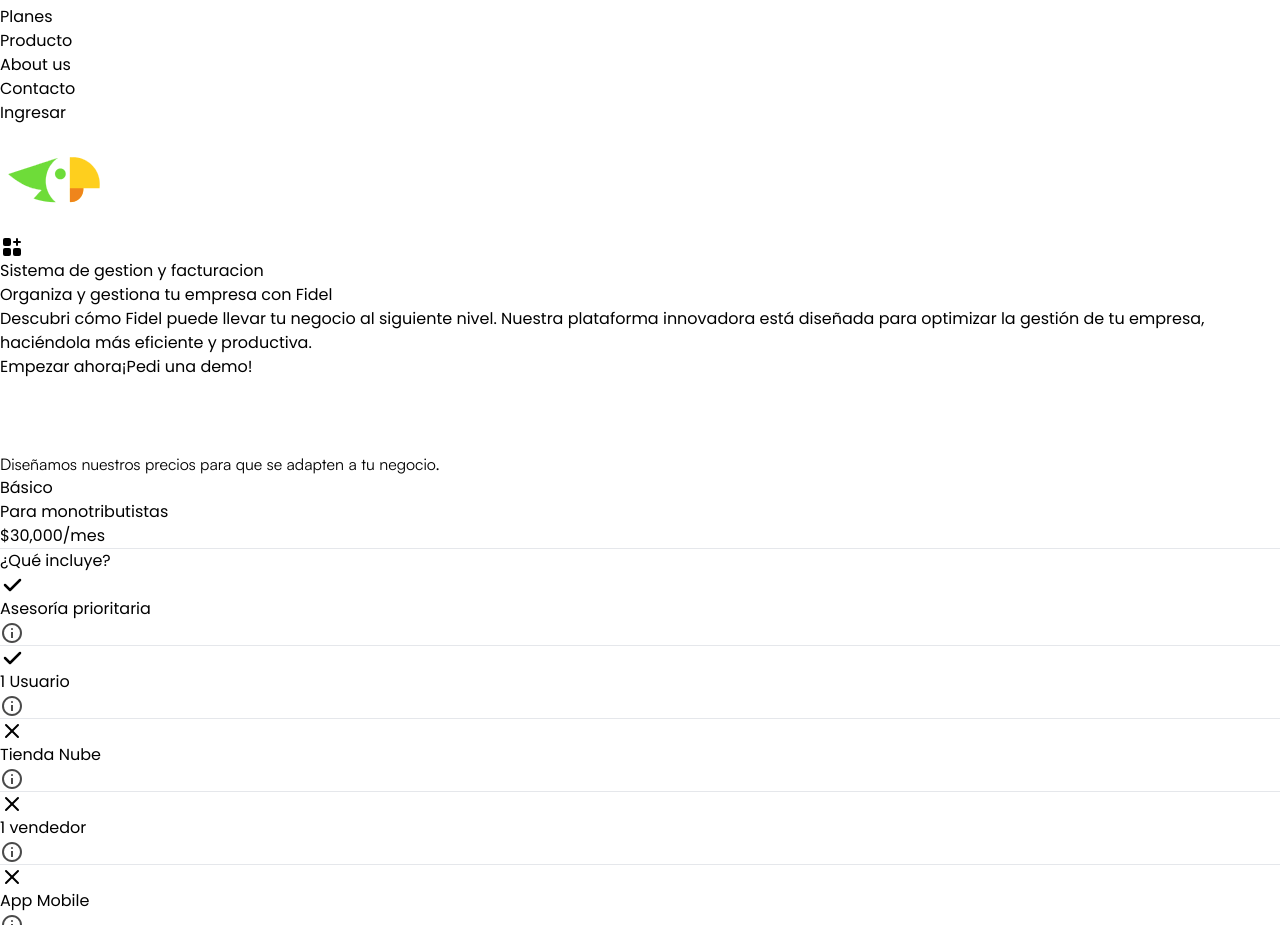
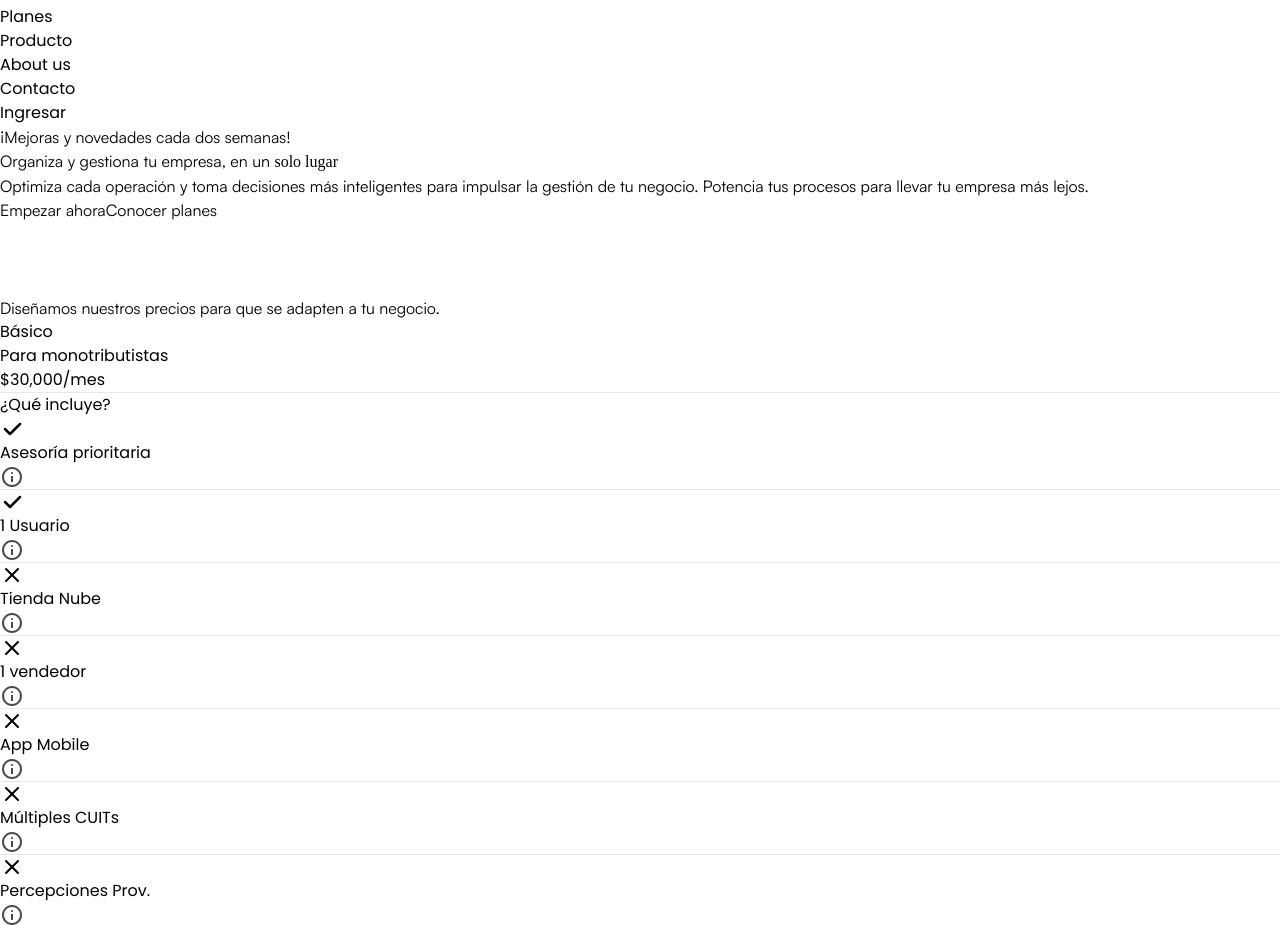
Before and after one commit to francoogilli/Fidel, a React (Vite) app: page / in a window 1280 px wide. Shown: the part 1323-2248 px from the top of the page. Built offline with nearby package versions, Linux system fonts and the light colour scheme; a web font is replaced by a local one.

Commit message:
Nuevo hero

```diff
--- a/src/components/hero.tsx
+++ b/src/components/hero.tsx
@@ -1,44 +1,64 @@
-import AppIcon from "../icons/app";
+import { Link } from "react-router-dom";
 
 export default function Hero() {
   return (
-    <div className="mx-auto flex flex-col max-w-5xl lg:pt-3 space-y-6 px-4 lg:px-1 pb-10">
+    <div className="mx-auto flex flex-col max-w-5xl pt-40 lg:pt-14 space-y-6 px-4 lg:px-1 pb-10">
       <div className="lg:px-20 text-center pt-[4.8rem]">
-        <div className="flex justify-center ">
-          <img
-            src="/fidelnew.svg"
-            className="hover:scale-105 transition-transform duration-500"
-            width={110}
-          />
+        <div
+          className="text-sm font-medium bg-white mb-7 md:mb-10 inline-block rounded-3xl border border-[#e9e9e9] px-3 py-1"
+          style={{ fontFamily: "Satoshi" }}
+        >
+          <div className="flex justify-center items-center space-x-2">
+            <span className="inline-block size-2 bg-[#80ff18] rounded-full animate-pulse"></span>
+            <p>¡Mejoras y novedades cada dos semanas!</p>
+          </div>
         </div>
-        <div className="bg-gradient-to-br from-[#fbfbfb] to-[#fff] border border-[#ffebeb] rounded-3xl px-4 py-2 mb-2 inline-block">
-          <p className="text-[10px] flex justify-center items-center space-x-1.5 lg:text-xs uppercase tracking-widest bg-gradient-to-r from-[#22b920] via-[#31e82e] to-[#e08608] bg-clip-text text-transparent font-semibold">
-            <AppIcon /> <span>Sistema de gestion y facturacion</span>
-          </p>
-        </div>
-        <h2 className="font-bold md:text-6xl lg:text-7xl text-4xl lg:leading-[4.6rem]">
-          Organiza y gestiona tu empresa con{" "}
-          <span className="bg-gradient-to-r from-[#2fe22c] via-[#35fa32] to-[#ff9500] bg-clip-text text-transparent">
-            Fidel
+
+        <h2
+          className="font-bold text-4xl md:text-6xl lg:text-[5rem] lg:leading-[1.1em] tracking-tighter"
+          style={{ fontFamily: "Satoshi" }}
+        >
+          Organiza y gestiona tu empresa, en un{" "}
+          <span
+            className="tracking-normal"
+            style={{ fontFamily: "instrument-serif" }}
+          >
+            solo lugar
           </span>
         </h2>
       </div>
       <div className="text-center lg:px-44 ">
-        <h4 className="lg:text-[15px] text-[11px]">
-          Descubri cómo Fidel puede llevar tu negocio al siguiente nivel.
-          Nuestra plataforma innovadora está diseñada para optimizar la gestión
-          de tu empresa, haciéndola más eficiente y productiva.
+        <h4
+          className="text-[#5c5c5c] w-[23rem] md:w-[42rem] mx-auto text-base lg:text-xl leading-[1.4em] font-medium"
+          style={{ fontFamily: "Satoshi" }}
+        >
+          Optimiza cada operación y toma decisiones más inteligentes para
+          impulsar la gestión de tu negocio. Potencia tus procesos para llevar tu empresa más lejos.
         </h4>
       </div>
 
       <div>
         <div className="flex flex-col md:flex-row md:space-x-3 mx-auto justify-center items-center text-center space-y-2 md:space-y-0">
-          <button className="bg-zinc-800 justify-center w-full md:w-auto hover:scale-105 duration-500 hover:bg-[#141414] py-4 px-7 md:py-3 text-sm text-white rounded-2xl flex items-center space-x-2">
+          {/* <button className="bg-[#35fa32] text-[#171717] justify-center w-full md:w-auto font-bold py-4 px-7 md:py-3 text-[15px]  rounded-[18px]  flex items-center space-x-2 border-4 border-[#ffffff] hover:border-[#eaeaea] transition-all duration-700" style={{ fontFamily: "Satoshi" }}>
+            Empezar ahora
+          </button> */}
+          <button
+            className="bg-[#5fff5c] tracking-tighter md:tracking-normal text-[#171717] justify-center w-auto font-bold py-2.5 px-6 md:px-7 md:py-2.5 text-base md:text-[15px] rounded-[18px]  flex items-center space-x-2 border-4 md:border-[5px] border-[#ffffff] hover:border-[#c9ffc8] transition-all duration-700"
+            style={{ fontFamily: "Satoshi" }}
+          >
             Empezar ahora
           </button>
-          <button className="font-medium text-black border w-full md:w-auto justify-center hover:scale-105 duration-500 border-zinc-100 bg-[#35fa32] px-6 py-4 md:py-3 text-sm rounded-2xl flex items-center space-x-2">
+          <Link to="/plans">
+            <button
+              className="bg-[#fafafa] tracking-tighter md:tracking-normal text-[#171717] justify-center w-auto font-bold py-2.5 px-6 md:px-7 md:py-2.5 text-base md:text-[15px] rounded-[18px]  flex items-center space-x-2 border-4 md:border-[5px] border-[#ffffff] hover:border-[#f6f6f6] transition-all duration-700"
+              style={{ fontFamily: "Satoshi" }}
+            >
+              Conocer planes
+            </button>
+          </Link>
+          {/* <button className="font-medium text-black w-full md:w-auto justify-center bg-[#35fa32] px-6 py-4 md:py-3 text-sm rounded-2xl flex items-center space-x-2 border-4 border-[#ffffff] hover:border-[#eeeeee] transition-all duration-700">
             <span>¡Pedi una demo!</span>
-          </button>
+          </button> */}
         </div>
       </div>
     </div>
```
